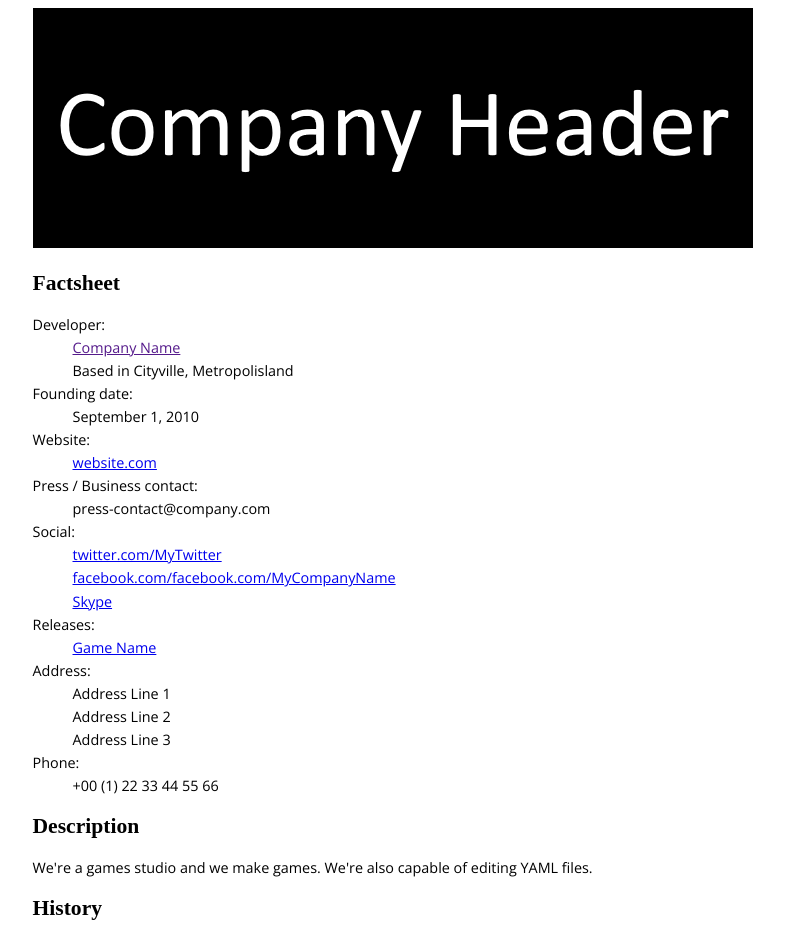
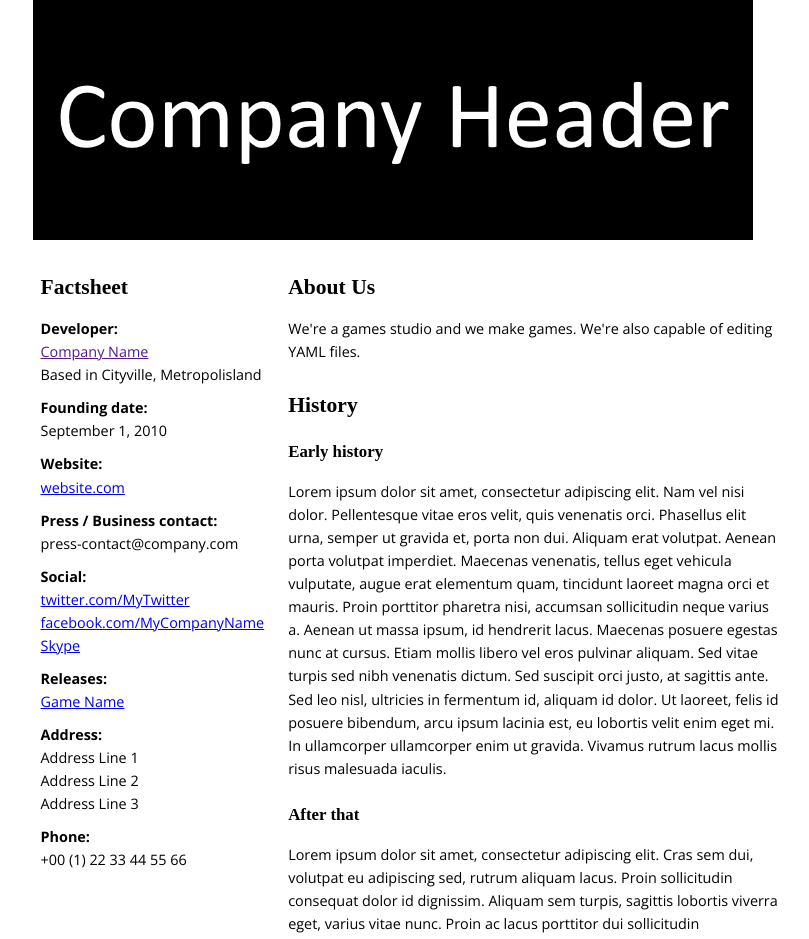
Before and after one commit to westindiecollective/presskit, a Jekyll site: the page built from index.html, in a window 1280 px wide. Shown: the top 939 px of the page, without its empty margins (224-1033 px from the left). Built offline with Jekyll 4.4.1, drawn with Linux system fonts in a browser that asks for light colours; some web fonts are replaced; some of the changed text lies outside the part shown.

Commit message:
Better style and markup

```diff
--- a/_data/presskit.yaml
+++ b/_data/presskit.yaml
@@ -11,7 +11,7 @@ address:
 
 social:
   twitter: "MyTwitter"
-  facebook: "facebook.com/MyCompanyName"
+  facebook: "MyCompanyName"
   skype: "callto:MySkypeName"
 
 description: "We're a games studio and we make games. We're also capable of editing YAML files."
--- a/_includes/trailer.html
+++ b/_includes/trailer.html
@@ -1,12 +1,13 @@
-<div>
-  <p>{{trailer.name}}</p>
-  <ul class='link-list'>
-    {% if trailer.youtube %}<li><a href='https://youtu.be/{{trailer.youtube}}'>YouTube</a></li>{% endif %}
-    {% if trailer.vimeo %}<li><a href='https://www.vimeo.com/{{trailer.vimeo}}'>Vimeo</a></li>{% endif %}
-    {% if trailer.dailymotion %}<li><a href='https://dai.ly/{{trailer.dailymotion}}'>Dailymotion</a></li>{% endif %}
-    {% if trailer.mov %}<li><a href='{{base_url}}/trailers/{{trailer.mov}}'>.mov</a></li>{% endif %}
-    {% if trailer.mp4 %}<li><a href='{{base_url}}/trailers/{{trailer.mp4}}'>.mp4</a></li>{% endif %}
-  </ul>
+<div class='box'>
+  <p>{{trailer.name}}
+    (<span class='inline-list'>
+      {% if trailer.youtube %}<a href='https://youtu.be/{{trailer.youtube}}'>YouTube</a>{% endif %}
+      {% if trailer.vimeo %}<a href='https://www.vimeo.com/{{trailer.vimeo}}'>Vimeo</a>{% endif %}
+      {% if trailer.dailymotion %}<a href='https://dai.ly/{{trailer.dailymotion}}'>Dailymotion</a>{% endif %}
+      {% if trailer.mov %}<a href='{{base_url}}/trailers/{{trailer.mov}}'>.mov</a>{% endif %}
+      {% if trailer.mp4 %}<a href='{{base_url}}/trailers/{{trailer.mp4}}'>.mp4</a>{% endif %}
+    </span>)
+  </p>
 
   {% if trailer.youtube %}
   <div class='iframe-container'>
--- a/index.html
+++ b/index.html
@@ -14,6 +14,7 @@ layout: default
   {% endfor %}
   </header>
 
+  <div class='container'>
     <div class='box'>
       <h2 id='factsheet'>Factsheet</h2>
       <dl>
@@ -54,7 +55,8 @@ layout: default
     </div>
 
     <div class='box'>
-    <h2 id='description'>Description</h2>
+      <div class='box'>
+        <h2 id='description'>About Us</h2>
         <p>{{presskit.description}}</p>
       </div>
 
@@ -65,10 +67,12 @@ layout: default
           <p>{{story.text}}</p>
         {% endfor %}
       </div>
+    </div>
+  </div>
 
   <div class='box'>
     <h2 id='projects'>Projects</h2>
-    <ul>
+    <ul class='project-list'>
     {% for game in site.games %}
       <li><a href='{{game.url | remove_first:'/' | remove: '.html' | prepend: base_url}}'>{{game.title}}</a></li>
     {% else %}
@@ -79,6 +83,7 @@ layout: default
 
   <div class='box'>
     <h2 id='trailers'>Videos</h2>
+
 		{% for trailer in presskit.trailers %}
 			{% include trailer.html %}
 		{% else %}
@@ -88,7 +93,7 @@ layout: default
 
   <div class='box'>
     <h2 id='images'>Images</h2>
-    <a href='images/images.zip' class='notice'>download all screenshots &amp; photos as .zip</a>
+    <a href='images/images.zip' class='notice'>download all screenshots &amp; photos</a>
 
     <div class='masonry'>
     {% for file in site.static_files %}
@@ -109,7 +114,7 @@ layout: default
 
   <div class='box'>
     <h2 id='logo'>Logo &amp; Icon</h2>
-    <a href='images/logo.zip' class='notice'>download logo files as .zip (15KB)</a>
+    <a href='images/logo.zip' class='notice'>download all logo files</a>
 
     <div>
       <a href='images/logo.png'>
@@ -145,8 +150,8 @@ layout: default
 
     <dl>
     {% for additional in presskit.additionals %}
-      <dt>{{additional.title}}</dt>
-      <dd>{{additional.description}} available <a href='{{additional.link}}' alt='{{additional.link}}'>here</a>.</dd>
+      <dt><a href='{{additional.link}}' alt='{{additional.link}}'>{{additional.title}}</a></dt>
+      <dd>{{additional.description}}</dd>
     {% endfor %}
     </dl>
   </div>
--- a/style.css
+++ b/style.css
@@ -1,9 +1,12 @@
 @import url(https://fonts.googleapis.com/css?family=Quattrocento:400,700|Open+Sans:400,300,700);
+
+@media (max-width: 767px) {}
 
 body {
   font-family: 'Open Sans', sans-serif;
   font-size: 0.9em;
   line-height:1.6em;
+  margin: 0;
 }
 
 .root {
@@ -13,16 +16,92 @@ body {
 
 .container {}
 
+.container .container {
+  display: flex;
+}
+
+.container .container .box {
+  flex: 1 1 auto;
+}
+
 .box {
   max-width: 600px;
+  padding: 0 8px;
 }
 
 h2, h3 {
   font-family: 'Quattrocento', serif;
+  margin-top: 1.4em;
 }
 
-@media (max-width: 767px) {
-	h2 {
-		margin-top: 25px;
+dt {
+  font-weight: bold;
+  margin-top: 10px;
 }
+
+dt:first-child {
+  margin-top: 0;
 }
+
+dd {
+  margin-left: 0;
+}
+
+.project-list {
+  list-style-type: none;
+}
+
+.project-list li {
+  display: inline-block;
+  font-size: 120%;
+}
+
+.inline-list {
+  display: inline-block;
+}
+
+.notice {
+  display: inline-block;
+  margin-bottom: 15px;
+  padding: 10px;
+  background: #ebf7fd;
+  color: #2d7091;
+  border: 1px solid rgba(45,112,145,.3);
+  border-radius: 4px;
+  text-shadow: 0 1px 0 #fff;
+}
+
+blockquote {
+  display: inline-block;
+}
+
+blockquote p {
+  font-size: 1.3em;
+  line-height: 1.4em;
+  margin: .2em;
+}
+
+blockquote p:before {
+  content: '“';
+}
+
+blockquote p:after {
+  content: '”';
+}
+
+blockquote footer {
+  text-align: right;
+}
+
+.iframe-container {
+  position: relative;
+  padding-bottom: 56.25%
+}
+
+.iframe-container iframe {
+  position: absolute;
+  top: 0;
+  lefT: 0;
+  width: 100%;
+  height: 100%;
+}
```
Lines whose indentation alone changed are shown as unchanged.
